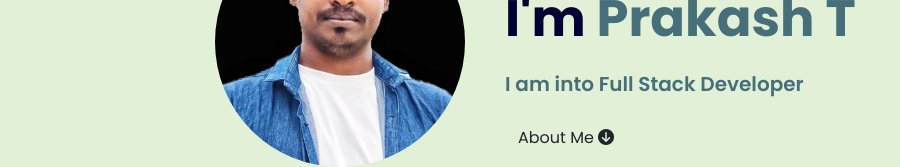
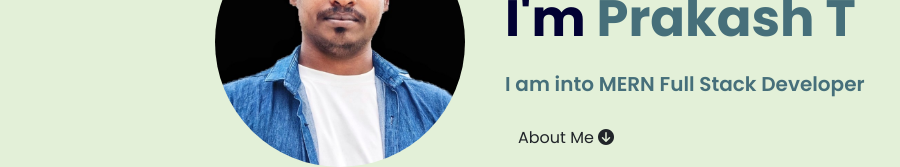
Before and after one commit to T-Prakash2002/Portfolio, a React (Vite) app: page / in a window 1280 px wide. Shown: the part 351-518 px from the top of the page, without its empty margins (0-900 px from the left). Built offline with nearby package versions, Linux system fonts and the light colour scheme.

Commit message:
font-size changes and role

```diff
--- a/src/data.js
+++ b/src/data.js
@@ -63,7 +63,7 @@ const data={
     "image": img,
     "about": "I am a Full stack Developer",
     "role": [
-        "Full Stack Developer",
+        "MERN Full Stack Developer",
         "Web Developer"
     ],
     "education": {
```
